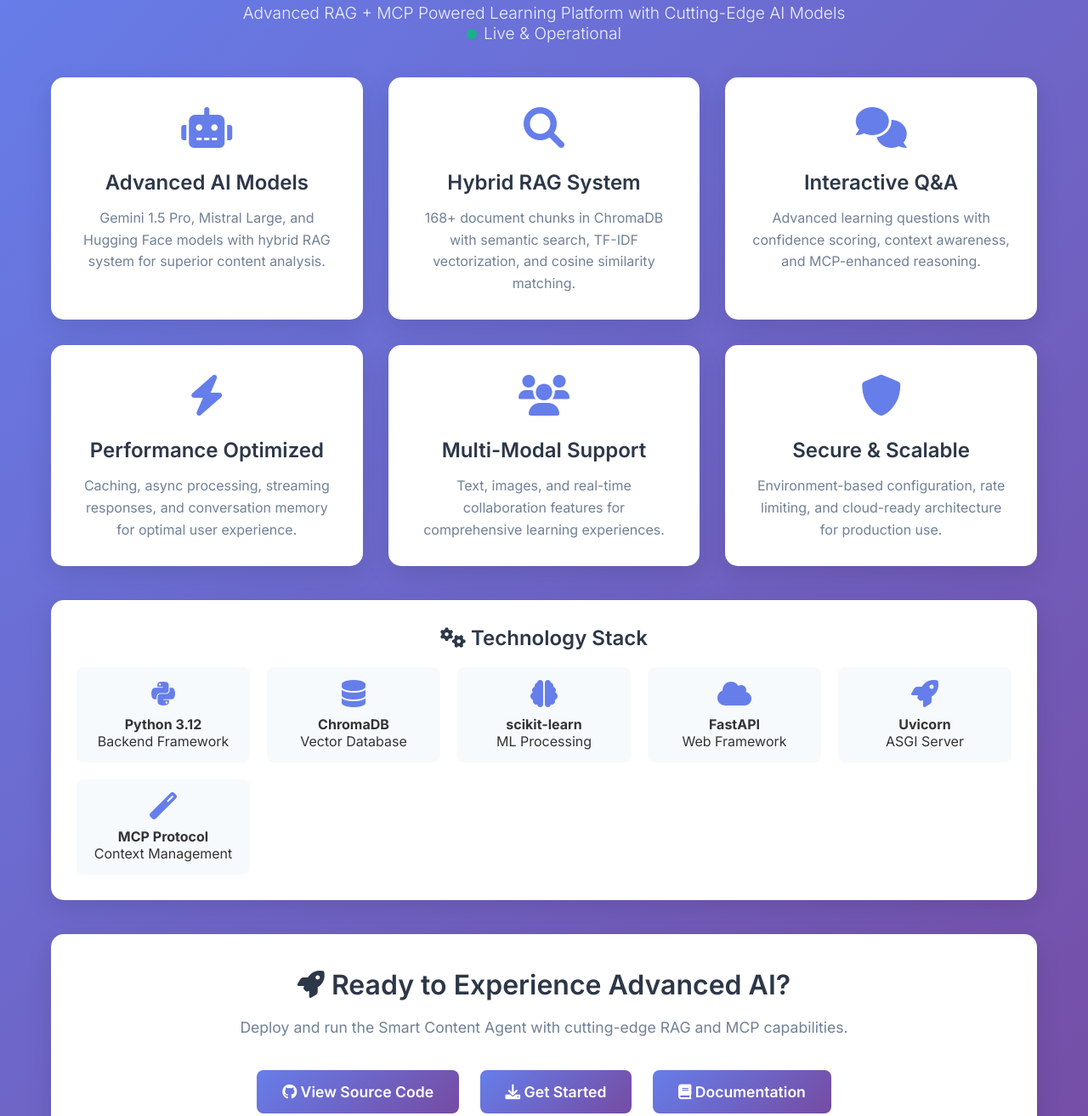
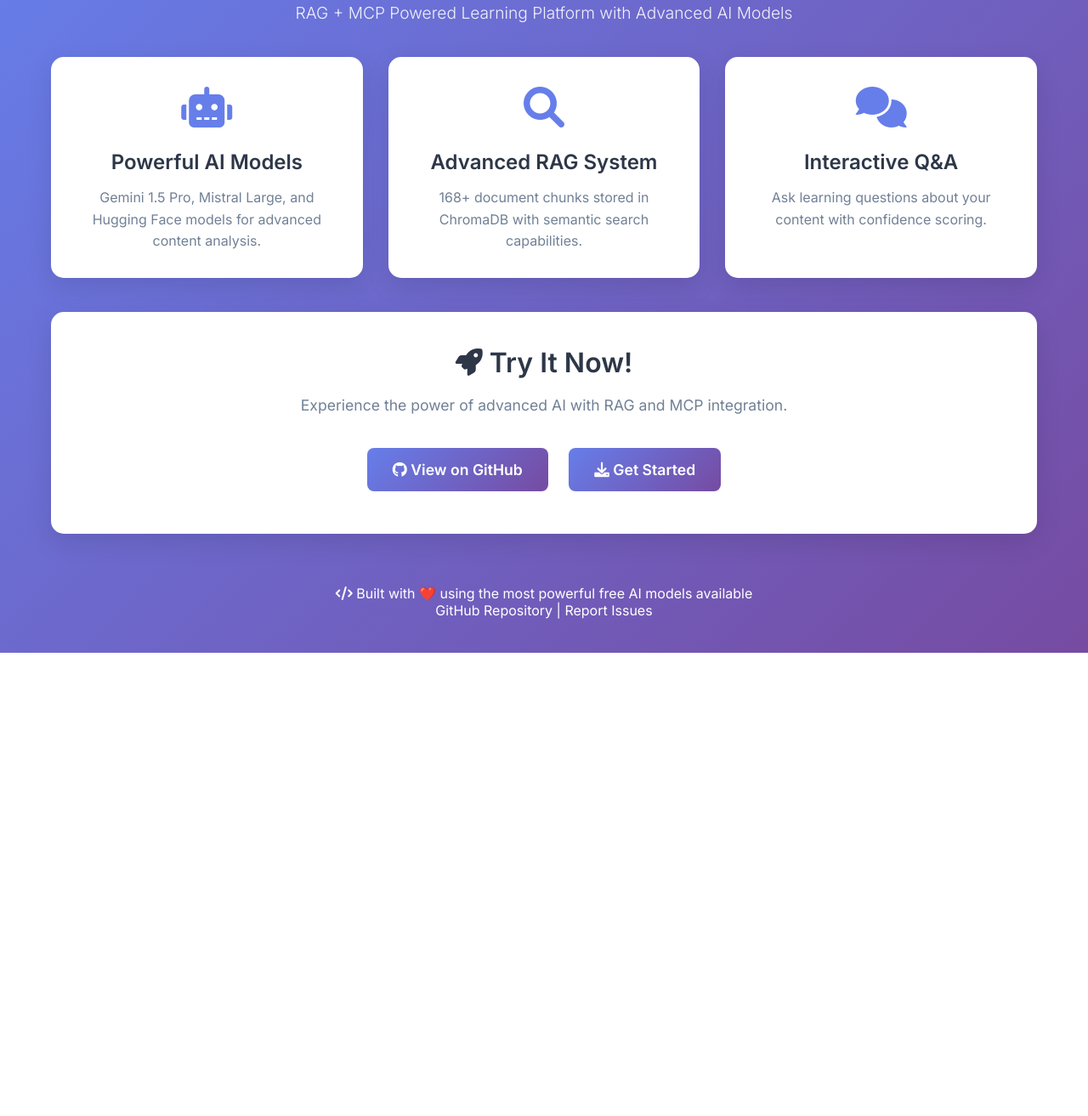
Before and after one commit to atheendre130505/riddler, a plain HTML site: page docs/index.html in a window 1280 px wide. Shown: the part 86-1399 px from the top of the page at 85% size. After the commit the page ends 854 px from the top, so only its background shows below. Drawn offline with Linux system fonts and the light colour scheme.

```diff
--- a/docs/index.html
+++ b/docs/index.html
@@ -27,12 +27,6 @@
         .footer { text-align: center; color: white; margin-top: 40px; padding: 20px; }
         .footer a { color: white; text-decoration: none; }
         .footer a:hover { text-decoration: underline; }
-        .status-indicator { display: inline-block; width: 12px; height: 12px; border-radius: 50%; background: #10b981; margin-right: 8px; }
-        .tech-stack { background: white; border-radius: 15px; padding: 30px; margin-bottom: 40px; box-shadow: 0 10px 30px rgba(0,0,0,0.1); }
-        .tech-stack h3 { font-size: 1.5rem; font-weight: 600; margin-bottom: 20px; color: #2d3748; text-align: center; }
-        .tech-grid { display: grid; grid-template-columns: repeat(auto-fit, minmax(200px, 1fr)); gap: 20px; }
-        .tech-item { text-align: center; padding: 15px; background: #f7fafc; border-radius: 8px; }
-        .tech-item i { font-size: 2rem; color: #667eea; margin-bottom: 10px; }
         @media (max-width: 768px) { .header h1 { font-size: 2rem; } .features { grid-template-columns: 1fr; } }
     </style>
 </head>
@@ -40,90 +34,34 @@
     <div class="container">
         <div class="header">
             <h1><i class="fas fa-brain"></i> Smart Content Agent</h1>
-            <p>Advanced RAG + MCP Powered Learning Platform with Cutting-Edge AI Models</p>
-            <p><span class="status-indicator"></span>Live & Operational</p>
+            <p>RAG + MCP Powered Learning Platform with Advanced AI Models</p>
         </div>
-
         <div class="features">
             <div class="feature-card">
                 <div class="feature-icon"><i class="fas fa-robot"></i></div>
-                <h3>Advanced AI Models</h3>
-                <p>Gemini 1.5 Pro, Mistral Large, and Hugging Face models with hybrid RAG system for superior content analysis.</p>
+                <h3>Powerful AI Models</h3>
+                <p>Gemini 1.5 Pro, Mistral Large, and Hugging Face models for advanced content analysis.</p>
             </div>
             <div class="feature-card">
                 <div class="feature-icon"><i class="fas fa-search"></i></div>
-                <h3>Hybrid RAG System</h3>
-                <p>168+ document chunks in ChromaDB with semantic search, TF-IDF vectorization, and cosine similarity matching.</p>
+                <h3>Advanced RAG System</h3>
+                <p>168+ document chunks stored in ChromaDB with semantic search capabilities.</p>
             </div>
             <div class="feature-card">
                 <div class="feature-icon"><i class="fas fa-comments"></i></div>
                 <h3>Interactive Q&A</h3>
-                <p>Advanced learning questions with confidence scoring, context awareness, and MCP-enhanced reasoning.</p>
-            </div>
-            <div class="feature-card">
-                <div class="feature-icon"><i class="fas fa-bolt"></i></div>
-                <h3>Performance Optimized</h3>
-                <p>Caching, async processing, streaming responses, and conversation memory for optimal user experience.</p>
-            </div>
-            <div class="feature-card">
-                <div class="feature-icon"><i class="fas fa-users"></i></div>
-                <h3>Multi-Modal Support</h3>
-                <p>Text, images, and real-time collaboration features for comprehensive learning experiences.</p>
-            </div>
-            <div class="feature-card">
-                <div class="feature-icon"><i class="fas fa-shield-alt"></i></div>
-                <h3>Secure & Scalable</h3>
-                <p>Environment-based configuration, rate limiting, and cloud-ready architecture for production use.</p>
+                <p>Ask learning questions about your content with confidence scoring.</p>
             </div>
         </div>
-
-        <div class="tech-stack">
-            <h3><i class="fas fa-cogs"></i> Technology Stack</h3>
-            <div class="tech-grid">
-                <div class="tech-item">
-                    <i class="fab fa-python"></i>
-                    <h4>Python 3.12</h4>
-                    <p>Backend Framework</p>
-                </div>
-                <div class="tech-item">
-                    <i class="fas fa-database"></i>
-                    <h4>ChromaDB</h4>
-                    <p>Vector Database</p>
-                </div>
-                <div class="tech-item">
-                    <i class="fas fa-brain"></i>
-                    <h4>scikit-learn</h4>
-                    <p>ML Processing</p>
-                </div>
-                <div class="tech-item">
-                    <i class="fas fa-cloud"></i>
-                    <h4>FastAPI</h4>
-                    <p>Web Framework</p>
-                </div>
-                <div class="tech-item">
-                    <i class="fas fa-rocket"></i>
-                    <h4>Uvicorn</h4>
-                    <p>ASGI Server</p>
-                </div>
-                <div class="tech-item">
-                    <i class="fas fa-magic"></i>
-                    <h4>MCP Protocol</h4>
-                    <p>Context Management</p>
-                </div>
-            </div>
+        <div class="demo-section">
+            <h2><i class="fas fa-rocket"></i> Try It Now!</h2>
+            <p>Experience the power of advanced AI with RAG and MCP integration.</p>
+            <a href="https://github.com/atheendre130505/riddler" class="btn"><i class="fab fa-github"></i> View on GitHub</a>
+            <a href="https://github.com/atheendre130505/riddler#installation" class="btn"><i class="fas fa-download"></i> Get Started</a>
         </div>
-
-        <div class="demo-section">
-            <h2><i class="fas fa-rocket"></i> Ready to Experience Advanced AI?</h2>
-            <p>Deploy and run the Smart Content Agent with cutting-edge RAG and MCP capabilities.</p>
-            <a href="https://github.com/atheendre130505/riddler" class="btn"><i class="fab fa-github"></i> View Source Code</a>
-            <a href="https://github.com/atheendre130505/riddler#installation" class="btn"><i class="fas fa-download"></i> Get Started</a>
-            <a href="https://github.com/atheendre130505/riddler/blob/main/README.md" class="btn"><i class="fas fa-book"></i> Documentation</a>
-        </div>
-
         <div class="footer">
-            <p><i class="fas fa-code"></i> Built with ❤️ using the most advanced AI technologies available</p>
-            <p><a href="https://github.com/atheendre130505/riddler">GitHub Repository</a> | <a href="https://github.com/atheendre130505/riddler/issues">Report Issues</a> | <a href="https://github.com/atheendre130505/riddler/discussions">Discussions</a></p>
+            <p><i class="fas fa-code"></i> Built with ❤️ using the most powerful free AI models available</p>
+            <p><a href="https://github.com/atheendre130505/riddler">GitHub Repository</a> | <a href="https://github.com/atheendre130505/riddler/issues">Report Issues</a></p>
         </div>
     </div>
 </body>
```
